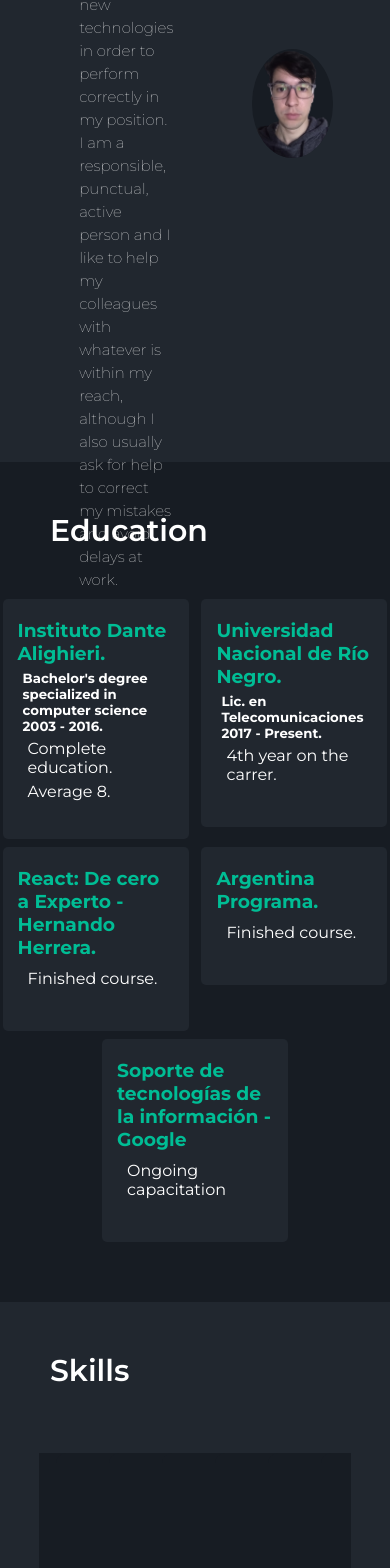
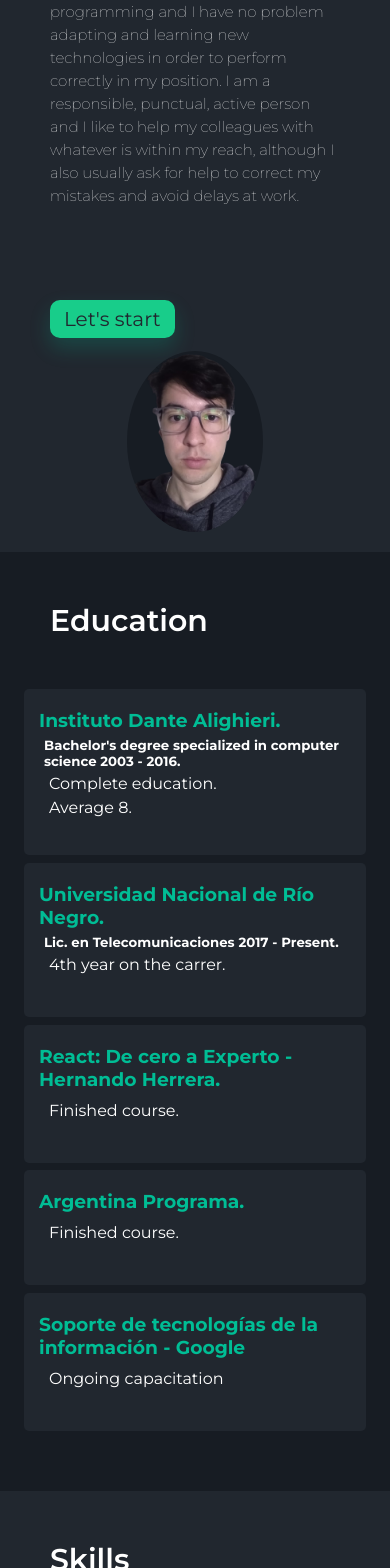
Before and after one commit to Igniron/portfolio-react, a React (Vite) app: page / in a window 390 px wide. Shown: the part 383-1951 px from the top of the page. Built offline with nearby package versions, Linux system fonts and the light colour scheme.

Commit message:
responsive update

```diff
--- a/src/components/educarion/education.css
+++ b/src/components/education/education.css
@@ -97,3 +97,16 @@
 {
     opacity: 1;
 }
+
+
+@media (max-width: 850px)
+{
+    .education-cards
+    {
+        flex-direction: column;
+    }
+    .education-cards div
+    {
+        width: 80%;
+    }
+}
--- a/src/components/footer/footer.css
+++ b/src/components/footer/footer.css
@@ -6,7 +6,7 @@ footer
     display: flex;
     flex-direction: row;
     font-family: 'Montserrat', sans-serif;
-    height: 20vh;
+    height: 100%;
     gap: 4vw;
     width: 100%;
 }
@@ -15,7 +15,7 @@ footer div
 {
     display: flex;
     height: auto;
-
+    justify-content: center;
 }
 
 .contact
@@ -112,3 +112,34 @@ footer div
     color: #fff;
     transform: rotate(360deg);
 }
+
+
+@media (max-width: 850px)
+{
+    footer {
+        flex-direction: column;
+        padding: 50px 0px;
+        gap: 4vh
+    };
+
+    .more-info p
+    {
+        text-align: center;
+    }
+
+}
+
+@media (max-width: 500px)
+{
+    footer, .more-info
+    {
+        margin: 0;
+        padding: 0;
+    }
+    .more-info
+    {
+        height: 100% ;
+        width: 80%;
+        text-align: center;
+    }
+}
--- a/src/components/header/header.css
+++ b/src/components/header/header.css
@@ -64,7 +64,7 @@ header p
 
 .conteiner-left-bottom
 {
-    margin: 0;
+    margin: 20px 0;
     padding: 0px 50px;
 }
 
@@ -101,5 +101,29 @@ header p
     border-radius: 50%;
     margin: auto;
     transition: all 250ms;
-    width: 60%;
+    width: 280px;
 }
+
+@media (max-width: 850px)
+{
+    header
+    {
+        flex-direction: column;
+        height: 100%;
+        padding: 20px 0px;
+    }
+    .conteiner-left
+    {
+        width: 100%;
+    }
+
+    .conteiner-right img
+    {
+        background-color: #171C23;
+        border-radius: 50%;
+        margin: auto;
+        transition: all 250ms;
+        width: 100%;
+    }
+
+}
--- a/src/components/index.js
+++ b/src/components/index.js
@@ -1,4 +1,4 @@
-export * from './educarion/Education';
+export * from './education/Education';
 export * from './footer/Footer';
 export * from './ham/Ham';
 export * from './header/Header';
--- a/src/components/proyects/Proyects.jsx
+++ b/src/components/proyects/Proyects.jsx
@@ -10,16 +10,32 @@ import "slick-carousel/slick/slick-theme.css";
 export const Proyects = () => {
 
   const settings = {
+
+    arrows: false,
     autoplay: true,
-    autoplaySpeed: 4000,
+    autoplaySpeed: 3000,
+    centerMode: false,
     className: "slider",
     dots: true,
     infinite: true,
-    centerMode:true,
+    pauseOnHover: true,
     slidesPerRow: 1,
     slidesToScroll: 1,
     slidesToShow: 1,
     speed: 500,
+
+    responsive:[
+
+      {
+        breakpoint: 850,
+        settings :
+        {
+          // vertical: true,
+          // verticalSwiping: true,
+        },
+      },
+
+    ]
   };
 
 
--- a/src/components/proyects/proyects.css
+++ b/src/components/proyects/proyects.css
@@ -21,8 +21,10 @@
 .slider
 {
     margin: auto;
-    width: 90%;
+    width: 100%;
 }
+
+
 
 .project-card
 {
@@ -36,7 +38,7 @@
     text-decoration: none;
     transition: all 250ms;
     width: 50%;
-    height: 400px;
+    height: 100%;
     margin: 0 auto;
     border-radius: 10px;
 }
@@ -52,7 +54,7 @@
 {
     margin: 0 auto;
     padding-bottom: 20px;
-    width: 400px;
+    width: 80%;
 }
 
 .project-text
--- a/src/components/skills/Skills.jsx
+++ b/src/components/skills/Skills.jsx
@@ -9,16 +9,54 @@ export const Skills = () => {
 
 
   const settings = {
-    autoplay: true,
-    autoplaySpeed: 4000,
+
+    arrows: false,
+    autoplay: false,
+    autoplaySpeed: 3000,
+    centerMode:true,
     className: "slider",
     dots: true,
     infinite: true,
-    centerMode:true,
+    pauseOnHover: true,
     slidesPerRow: 2,
     slidesToScroll: 1,
     slidesToShow: 4,
     speed: 500,
+
+
+    responsive: [
+      {
+        breakpoint: 950,
+        settings :
+        {
+          slidesPerRow: 2,
+          slidesToScroll: 1,
+          slidesToShow: 3,
+        },
+      },
+      {
+        breakpoint: 720,
+        settings:
+        {
+          slidesPerRow: 2,
+          slidesToScroll: 1,
+          slidesToShow: 2,
+        },
+      },
+      {
+        breakpoint: 520,
+        settings:
+        {
+          slidesPerRow: 1,
+          slidesToScroll: 1,
+          slidesToShow: 2,
+          vertical: true,
+          verticalSwiping: true,
+          dots: false,
+
+        },
+      },
+    ],
   };
 
   return (
--- a/src/components/skills/skills.css
+++ b/src/components/skills/skills.css
@@ -22,7 +22,7 @@
 {
     height: 100%;
     margin: auto;
-    width: 80%;
+    width: 100%;
 }
 
 .skills-cards
@@ -30,13 +30,10 @@
     align-items: center;
     background-color: #171C23;
     border-radius: 10px;
-    column-gap: 3vw;
     display: flex;
     flex-direction: column;
-    flex-wrap: wrap;
     justify-content: center;
-    padding: 20px 0px 20px 0px;
-    row-gap: 3vw;
+    padding: 10px 0px 10px 0px;
     text-align: center;
     transition: all 250ms;
     width: 200px !important;
@@ -65,3 +62,14 @@
 {
     transition: all 250ms;
 }
+
+@media (max-width: 520px)
+{
+
+    .slick-slide div {
+        display: flex;
+        justify-content: center;
+        align-items: center;
+    }
+
+}
```
Also changed, not shown: src/components/education/Education.jsx (renamed from src/components/educarion/Education.jsx).
